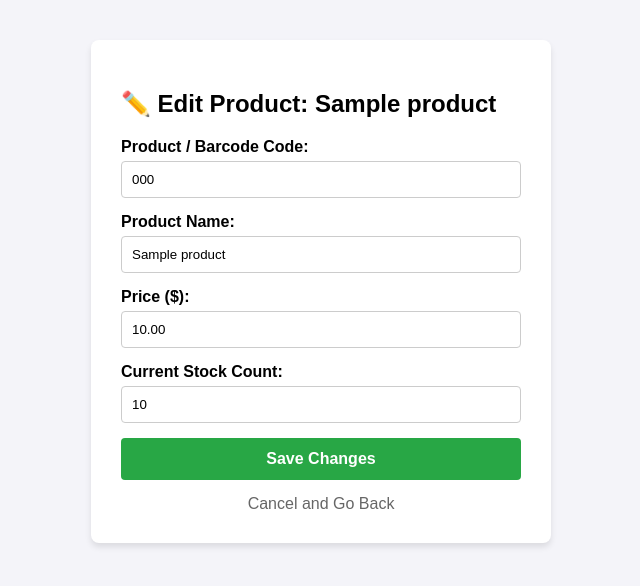
After one commit to danielfreitaslemos/django-shop-inventory, a Django app: page /shop/manager/edit/1/ in a window 1280 px wide. The commit adds this page. Shown: the top 586 px of the page, without its empty margins (319-959 px from the left). Run offline with Django 4.2, Linux system fonts and the light colour scheme; a user stored in the database is signed in; tables that the repository leaves empty hold one stand-in row (values such as "Sample post").

Commit message:
Fix: Resolved URL routing brackets and perfected CRUD dashboard templates

```diff
--- /dev/null
+++ b/inventory/templates/shop/edit_product.html
@@ -0,0 +1,51 @@
+<!DOCTYPE html>
+<html lang="en">
+<head>
+    <meta charset="UTF-8">
+    <title>Manager Dashboard - Edit Product</title>
+    <style>
+        body { font-family: Arial, sans-serif; margin: 40px; background-color: #f4f4f9; }
+        .form-box { max-width: 400px; background: white; padding: 30px; margin: 0 auto; border-radius: 8px; box-shadow: 0 4px 6px rgba(0,0,0,0.1); }
+        .field { margin-bottom: 15px; }
+        label { display: block; margin-bottom: 5px; font-weight: bold; }
+        input { width: 100%; padding: 10px; box-sizing: border-box; border: 1px solid #ccc; border-radius: 4px; }
+        button { width: 100%; padding: 12px; background-color: #28a745; color: white; border: none; border-radius: 4px; cursor: pointer; font-size: 16px; font-weight: bold; }
+        .cancel-link { display: block; text-align: center; margin-top: 15px; color: #666; text-decoration: none; }
+    </style>
+</head>
+<body>
+
+    <div class="form-box">
+        <h2>✏️ Edit Product: {{ product.name }}</h2>
+
+        <form method="POST" action="">
+            {% csrf_token %}
+
+            <div class="field">
+                <label>Product / Barcode Code:</label>
+                <!-- value="{{ ... }}" pre-fills the input with current DB text -->
+                <input type="text" name="product_code" value="{{ product.product_code }}" required>
+            </div>
+
+            <div class="field">
+                <label>Product Name:</label>
+                <input type="text" name="name" value="{{ product.name }}" required>
+            </div>
+
+            <div class="field">
+                <label>Price ($):</label>
+                <input type="number" step="0.01" name="price" value="{{ product.price }}" required>
+            </div>
+
+            <div class="field">
+                <label>Current Stock Count:</label>
+                <input type="number" name="stock_count" value="{{ product.stock_count }}" required>
+            </div>
+
+            <button type="submit">Save Changes</button>
+            <a href="{% url 'manager_dashboard' %}" class="cancel-link">Cancel and Go Back</a>
+        </form>
+    </div>
+
+</body>
+</html>
--- a/inventory/urls.py
+++ b/inventory/urls.py
@@ -3,7 +3,8 @@ from django.urls import path
 from . import views
 
 urlpatterns = [
-    path('lookup/', views.product_lookup, name='product_lookup'),
-    path('manager/add/', views.add_product, name='add_product'),
-    path('manager/dashboard', views.manager_dashboard, name='manager_dashboard')
+    path("lookup/", views.product_lookup, name="product_lookup"),
+    path("manager/add/", views.add_product, name="add_product"),
+    path("manager/dashboard/", views.manager_dashboard, name="manager_dashboard"),
+    path("manager/edit/<int:product_id>/", views.edit_product, name="edit_product"),
 ]
--- a/inventory/views.py
+++ b/inventory/views.py
@@ -90,3 +90,20 @@ def manager_dashboard(request):
         'threshold': LOW_STOCK_THRESHOLD,
     }
     return render(request, 'shop/manager_dashboard.html', context)
+
+# EDIT VIEW
+def edit_product(request, product_id):
+    # Fetch the specific product using its unique database ID row number
+    product = get_object_or_404(Product, id=product_id)
+
+    if request.method == "POST":
+        # Overwrite the old values with whatever the manager typed into the edit form
+        product.product_code = request.POST.get('product_code')
+        product.name = request.POST.get('name')
+        product.price = request.POST.get('price')
+        product.stock_count = request.POST.get('stock_count')
+
+        product.save() # <--- Saves the updated row back to SQLite
+        return redirect('manager_dashboard') # Send them back to the dashboard
+
+    return render(request, 'shop/edit_product.html', {'product': product})
```
Also changed, not shown: inventory/templates/shop/manager_dashboard.html (+16 -7 lines), requirements.txt (+3 -46 lines).
